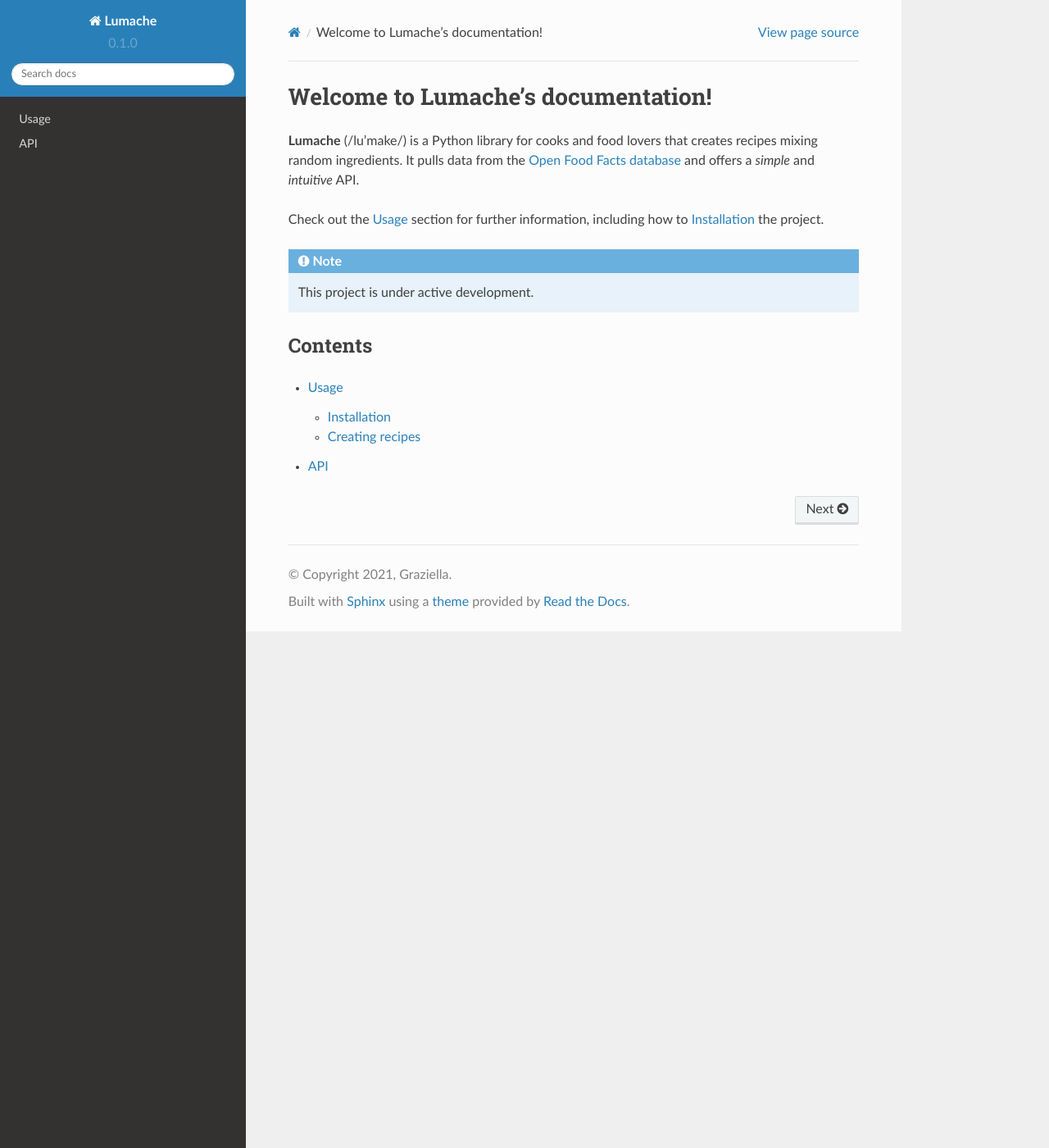
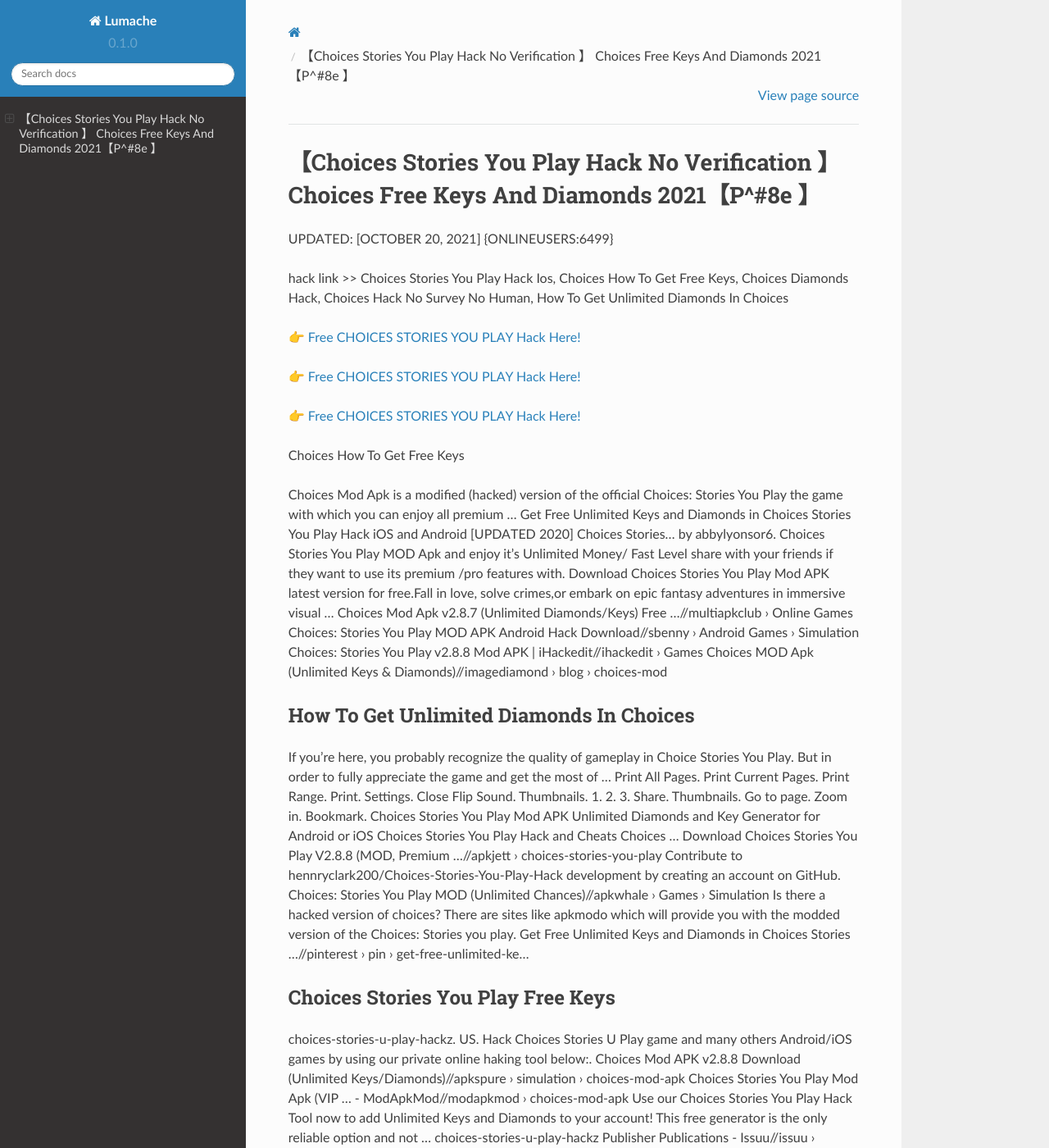
Before and after one commit to Patsyuye/ChoicesStories2YouPlay, a Sphinx documentation site: the page built from docs/source/index.rst, in a window 1280 px wide and 1400 px high. Shown: the whole window at 82% size. Built offline with Sphinx 7.4.7 and the Read the Docs theme 2.0.0, drawn with Linux system fonts in a browser that asks for light colours; some of the changed text lies outside the part shown.

Commit message:
Update index.rst

```diff
--- a/docs/source/index.rst
+++ b/docs/source/index.rst
@@ -1,22 +1,62 @@
-Welcome to Lumache's documentation!
-===================================
+【Choices Stories You Play Hack No Verification 】 Choices Free Keys And Diamonds 2021【P^#8e 】
+==============================================================================
+UPDATED: [OCTOBER 20, 2021] {ONLINEUSERS:6499}
 
-**Lumache** (/lu'make/) is a Python library for cooks and food lovers
-that creates recipes mixing random ingredients.
-It pulls data from the `Open Food Facts database <https://world.openfoodfacts.org/>`_
-and offers a *simple* and *intuitive* API.
+hack link >> Choices Stories You Play Hack Ios, Choices How To Get Free Keys, Choices Diamonds Hack, Choices Hack No Survey No Human, How To Get Unlimited Diamonds In Choices
 
-Check out the :doc:`usage` section for further information, including
-how to :ref:`installation` the project.
+`👉 Free CHOICES STORIES YOU PLAY Hack Here! <https://redirekt.in/h0nqm>`_
 
-.. note::
+`👉 Free CHOICES STORIES YOU PLAY Hack Here! <https://redirekt.in/h0nqm>`_
 
-   This project is under active development.
+`👉 Free CHOICES STORIES YOU PLAY Hack Here! <https://redirekt.in/h0nqm>`_
 
-Contents
---------
+Choices How To Get Free Keys
 
-.. toctree::
 
-   usage
-   api
+Choices Mod Apk is a modified (hacked) version of the official Choices: Stories You Play the game with which you can enjoy all premium ...
+Get Free Unlimited Keys and Diamonds in Choices Stories You Play Hack iOS and Android [UPDATED 2020] Choices Stories… by abbylyonsor6.
+Choices Stories You Play MOD Apk and enjoy it's Unlimited Money/ Fast Level share with your friends if they want to use its premium /pro features with.
+Download Choices Stories You Play Mod APK latest version for free.Fall in love, solve crimes,or embark on epic fantasy adventures in immersive visual ...
+Choices Mod Apk v2.8.7 (Unlimited Diamonds/Keys) Free ...//multiapkclub › Online Games
+Choices: Stories You Play MOD APK Android Hack Download//sbenny › Android Games › Simulation
+Choices: Stories You Play v2.8.8 Mod APK | iHackedit//ihackedit › Games
+Choices MOD Apk (Unlimited Keys & Diamonds)//imagediamond › blog › choices-mod
+
+********************************
+How To Get Unlimited Diamonds In Choices
+********************************
+
+If you're here, you probably recognize the quality of gameplay in Choice Stories You Play. But in order to fully appreciate the game and get the most of ...
+Print All Pages. Print Current Pages. Print Range. Print. Settings. Close Flip Sound. Thumbnails. 1. 2. 3. Share. Thumbnails. Go to page. Zoom in. Bookmark.
+Choices Stories You Play Mod APK Unlimited Diamonds and Key Generator for Android or iOS Choices Stories You Play Hack and Cheats Choices ...
+Download Choices Stories You Play V2.8.8 (MOD, Premium ...//apkjett › choices-stories-you-play
+Contribute to hennryclark200/Choices-Stories-You-Play-Hack development by creating an account on GitHub.
+Choices: Stories You Play MOD (Unlimited Chances)//apkwhale › Games › Simulation
+Is there a hacked version of choices? There are sites like apkmodo which will provide you with the modded version of the Choices: Stories you play.
+Get Free Unlimited Keys and Diamonds in Choices Stories ...//pinterest › pin › get-free-unlimited-ke...
+
+***********************************
+Choices Stories You Play Free Keys
+***********************************
+
+choices-stories-u-play-hackz. US. Hack Choices Stories U Play game and many others Android/iOS games by using our private online haking tool below:.
+Choices Mod APK v2.8.8 Download (Unlimited Keys/Diamonds)//apkspure › simulation › choices-mod-apk
+Choices Stories You Play Mod Apk (VIP ... - ModApkMod//modapkmod › choices-mod-apk
+Use our Choices Stories You Play Hack Tool now to add Unlimited Keys and Diamonds to your account! This free generator is the only reliable option and not ...
+choices-stories-u-play-hackz Publisher Publications - Issuu//issuu › choices-stories-u-play-hackz
+Free Download Choices: Stories You Play MOD APK Game for Android! Download for Free APK, DATA and MOD Full Android Games and Apps at ...
+Choices Mod Apk v2.8.1 Unlimited Keys and Diamonds 2021//apkreal.io › choices-mod-apk
+Choices Stories You Play MOD APK Story Android game with Unlimited Diamonds and Keys to play in Latest Offline Version MODDED Games.
+
+
+Tak1z:
+Free Keys For Choices App
+Choices Free Keys And Diamonds No Verification
+Choices Stories You Play App
+Choices Stories You Play 2.2.1 Hack
+Choices Stories You Play App Hack
+Choices Stories You Play Hack App 1.8.1
+Free Keys Choices
+Choices Get Free Diamonds
+Free Diamonds And Keys For Choices
+Free Keys In Choices
```
